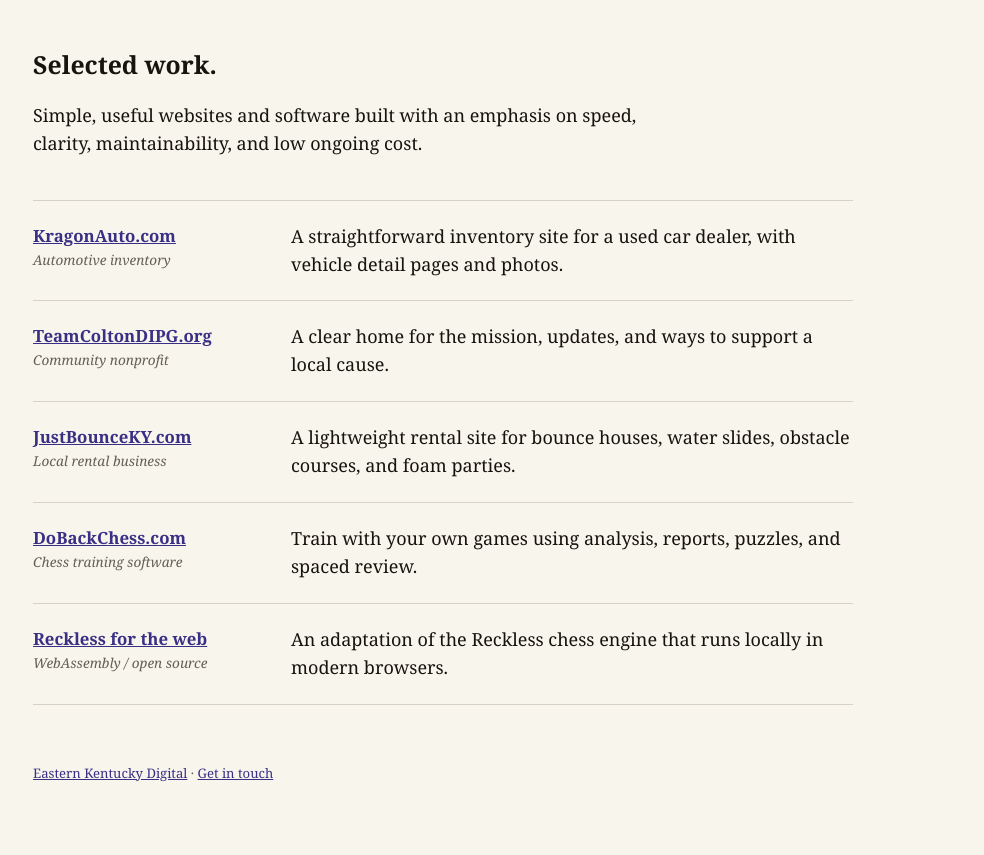
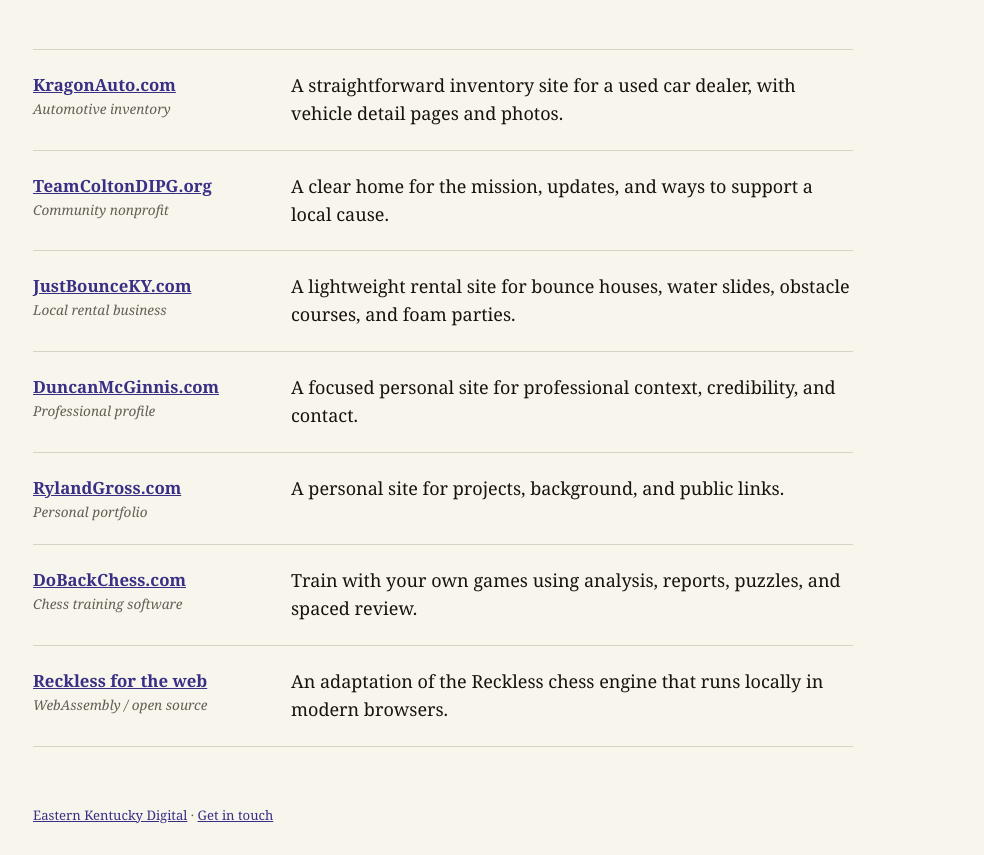
Before and after one commit to EasternKentuckyDigital/companysite, a plain HTML site: page work.html in a window 1280 px wide. Shown: the part 65-920 px from the top of the page, without its empty margins (147-1131 px from the left). Before the commit the page ends 878 px from the top, so only its background shows below. Drawn offline with Linux system fonts and the light colour scheme.

Commit message:
Simplify contact and add personal websites

```diff
--- a/work.html
+++ b/work.html
@@ -20,10 +20,6 @@
         </nav>
       </header>
       <main>
-        <section class="page-intro" aria-labelledby="work-title">
-          <h1 id="work-title">Selected work.</h1>
-          <p>Simple, useful websites and software built with an emphasis on speed, clarity, maintainability, and low ongoing cost.</p>
-        </section>
         <section class="projects-list" aria-label="Selected projects">
           <article class="project">
             <div><h2><a href="https://kragonauto.com" target="_blank" rel="noreferrer">KragonAuto.com</a></h2><p class="project-meta">Automotive inventory</p></div>
@@ -36,6 +32,14 @@
           <article class="project">
             <div><h2><a href="https://justbounceky.com" target="_blank" rel="noreferrer">JustBounceKY.com</a></h2><p class="project-meta">Local rental business</p></div>
             <p>A lightweight rental site for bounce houses, water slides, obstacle courses, and foam parties.</p>
+          </article>
+          <article class="project">
+            <div><h2><a href="https://duncanmcginnis.com" target="_blank" rel="noreferrer">DuncanMcGinnis.com</a></h2><p class="project-meta">Professional profile</p></div>
+            <p>A focused personal site for professional context, credibility, and contact.</p>
+          </article>
+          <article class="project">
+            <div><h2><a href="https://rylandgross.com" target="_blank" rel="noreferrer">RylandGross.com</a></h2><p class="project-meta">Personal portfolio</p></div>
+            <p>A personal site for projects, background, and public links.</p>
           </article>
           <article class="project">
             <div><h2><a href="https://dobackchess.com" target="_blank" rel="noreferrer">DoBackChess.com</a></h2><p class="project-meta">Chess training software</p></div>
```
Also changed, not shown: index.html (+1 -2 lines).
